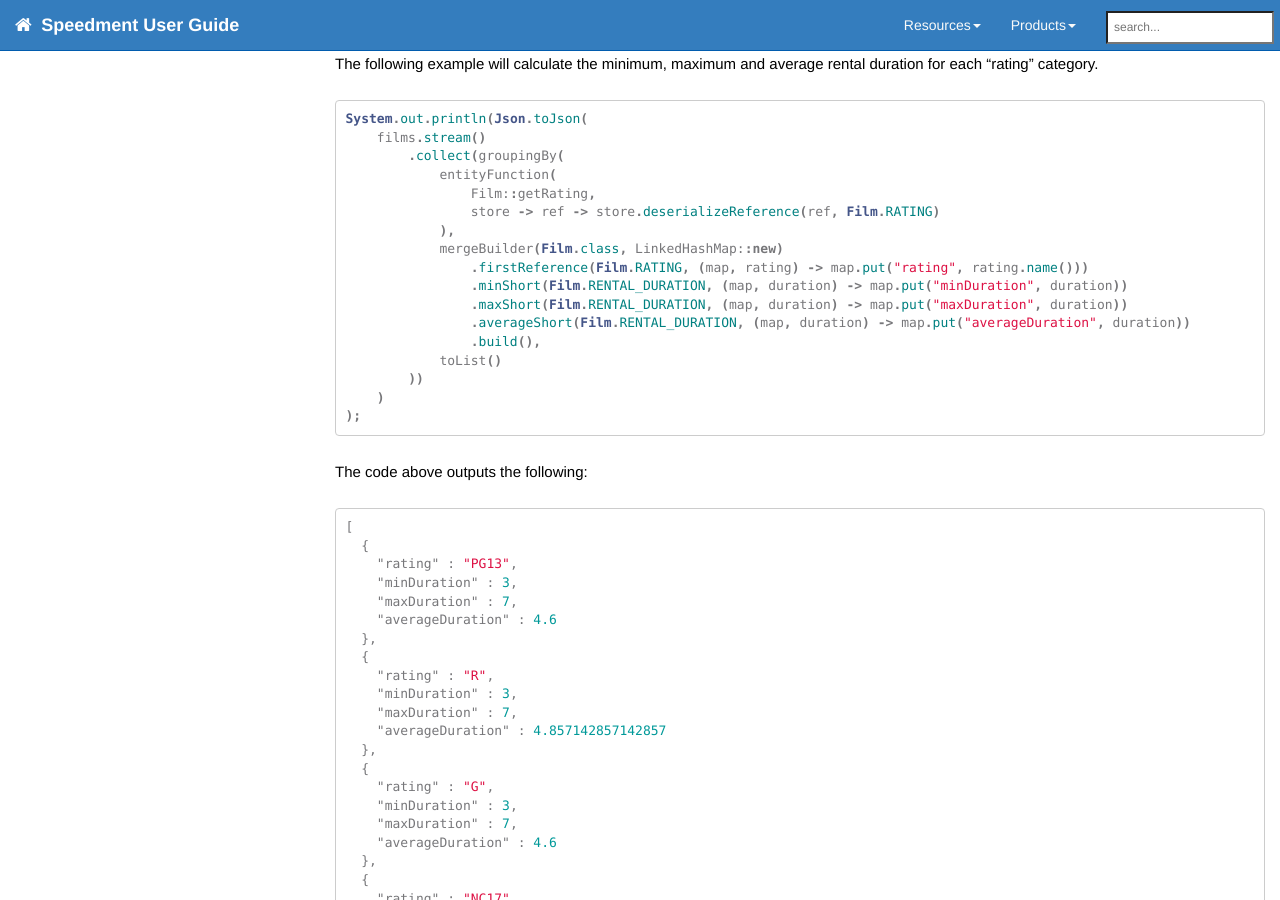
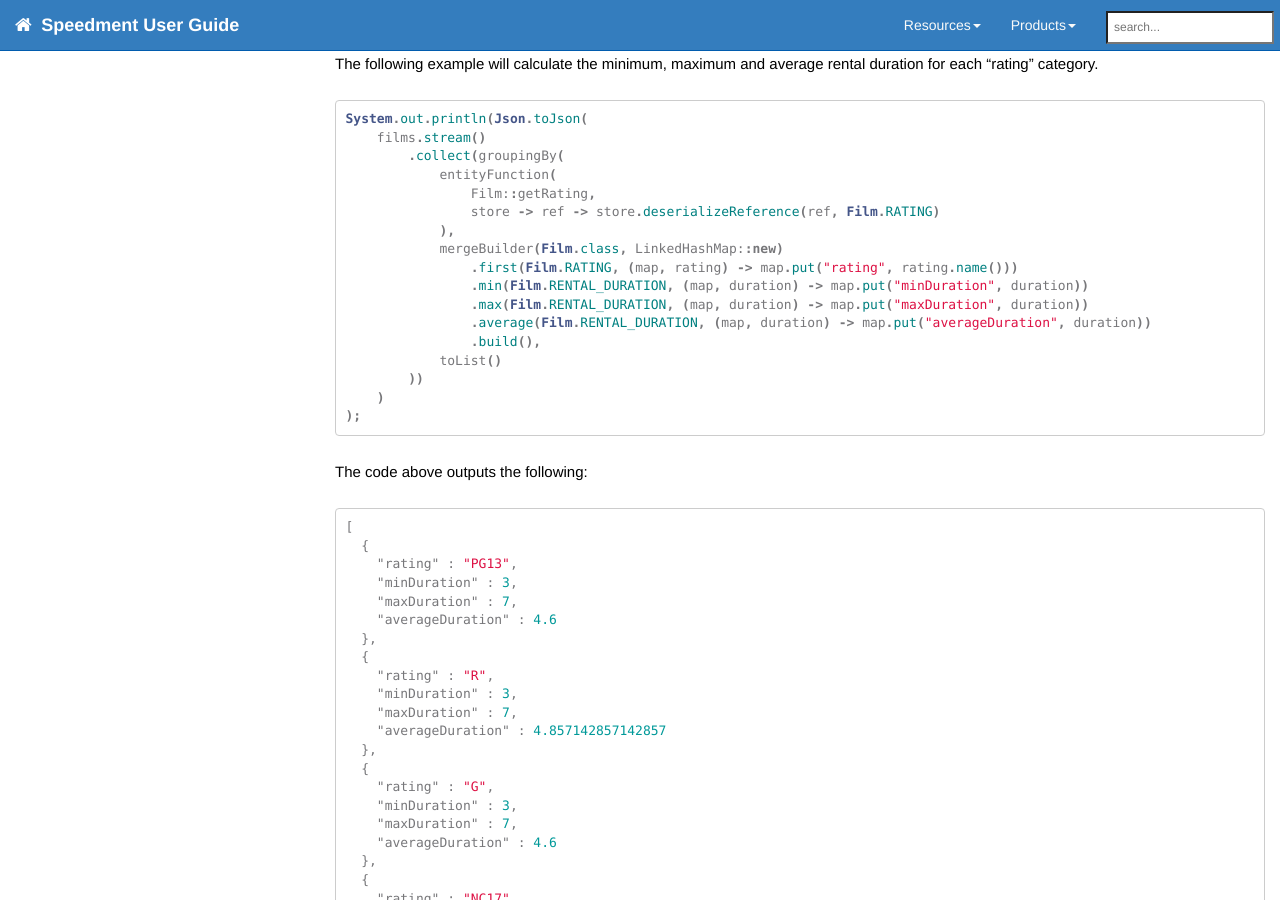
Before and after one commit to speedment/speedment-doc, a Jekyll site: the page built from pages/datastore.md, in a window 1280 px wide and 900 px high, scrolled down 7512 px. Built offline with Jekyll 4.4.1, drawn with Linux system fonts in a browser that asks for light colours; nearby versions of some CDN libraries; comment, search, counter and statistics services are not loaded.

Commit message:
Update datastore.md

```diff
--- a/pages/datastore.md
+++ b/pages/datastore.md
@@ -260,10 +260,10 @@ System.out.println(Json.toJson(
                 store -> ref -> store.deserializeReference(ref, Film.RATING)
             ),
             mergeBuilder(Film.class, LinkedHashMap::new)
-                .firstReference(Film.RATING, (map, rating) -> map.put("rating", rating.name()))
-                .minShort(Film.RENTAL_DURATION, (map, duration) -> map.put("minDuration", duration))
-                .maxShort(Film.RENTAL_DURATION, (map, duration) -> map.put("maxDuration", duration))
-                .averageShort(Film.RENTAL_DURATION, (map, duration) -> map.put("averageDuration", duration))
+                .first(Film.RATING, (map, rating) -> map.put("rating", rating.name()))
+                .min(Film.RENTAL_DURATION, (map, duration) -> map.put("minDuration", duration))
+                .max(Film.RENTAL_DURATION, (map, duration) -> map.put("maxDuration", duration))
+                .average(Film.RENTAL_DURATION, (map, duration) -> map.put("averageDuration", duration))
                 .build(),
             toList()
         ))
```
